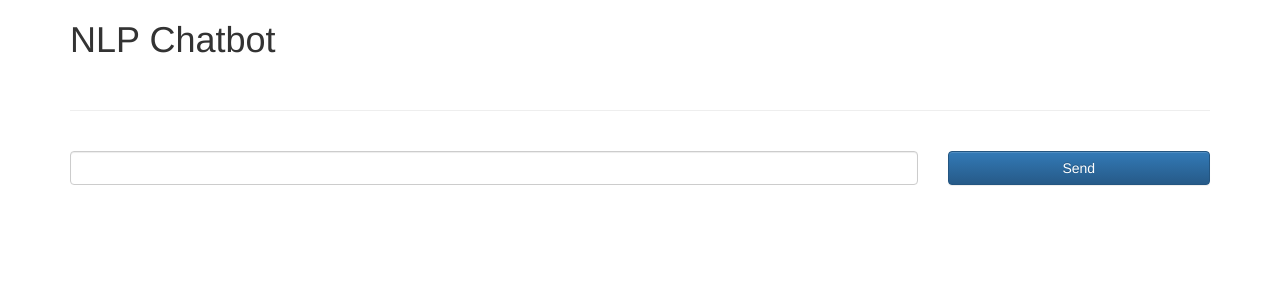
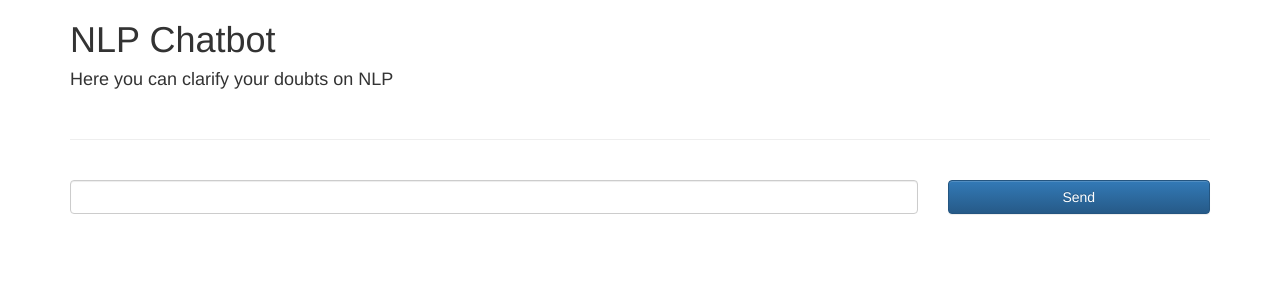
Before and after one commit to SaiSwarup27/NLP-ChatBot, a Flask app: page / in a window 1280 px wide. Shown: the top 300 px of the page. Run offline with Flask 2, Linux system fonts and the light colour scheme; parts of the project's set-up code (start-up, migrations or seed data) failed here and were passed over; some libraries are stand-ins or nearby versions.

Commit message:
Update index.html

```diff
--- a/templates/index.html
+++ b/templates/index.html
@@ -17,6 +17,7 @@
   <body>
     <div class="container">
       <h1>NLP Chatbot</h1>
+      <h4> Here you can clarify your doubts on NLP</h4>
       <br>
       <hr>
       <br>
@@ -59,7 +60,7 @@
                   question: $("#question").val()
               },
               success: function(result) {
-                $("#response").append("<br>Me: "+$("#question").val()+ "<br> Glocyb Bot: "+result.response);
+                $("#response").append("<br>Me: "+$("#question").val()+ "<br> NLP Bot: "+result.response);
                 $("#question").val("")
               },
               error: function(result) {
```
